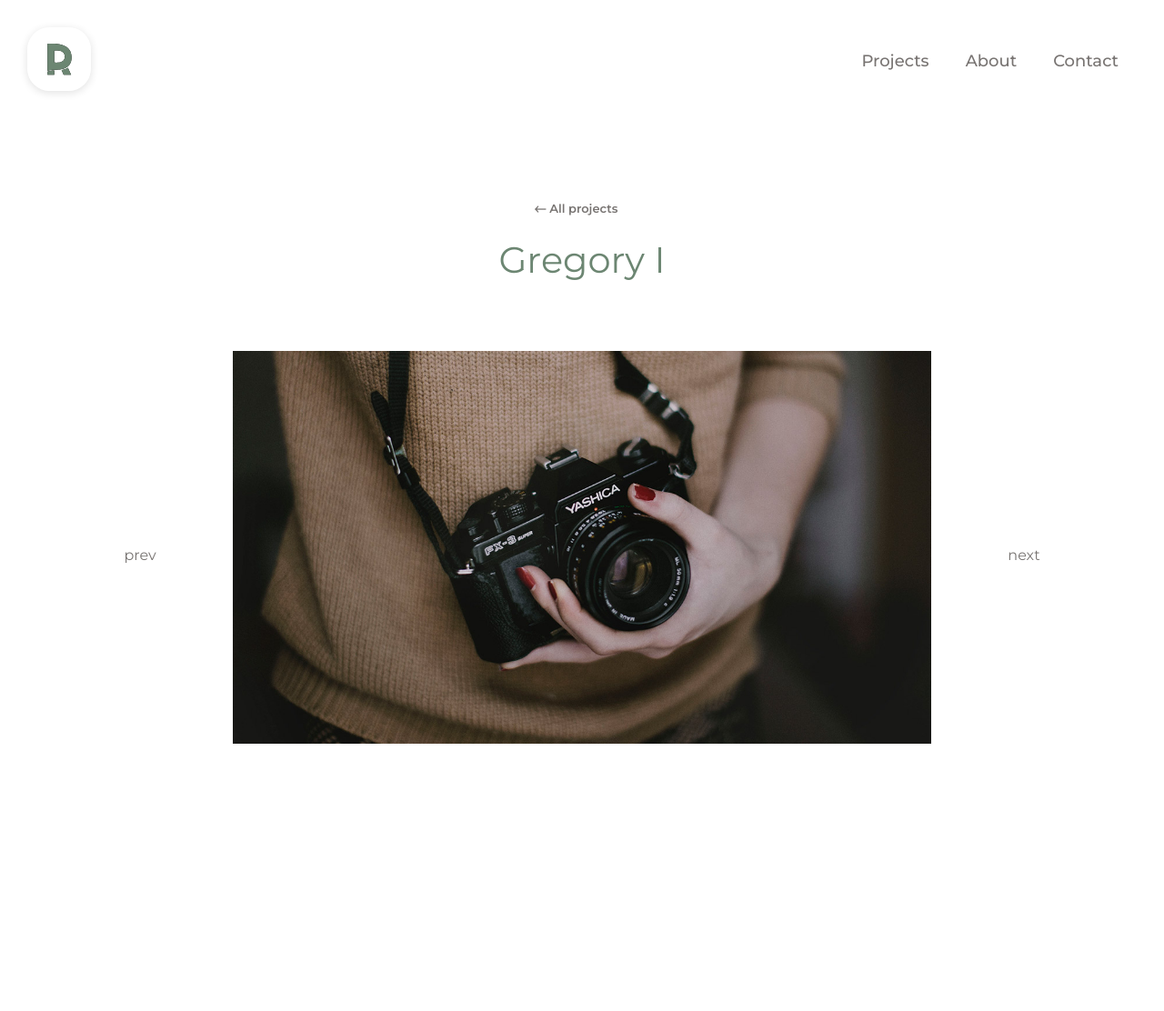
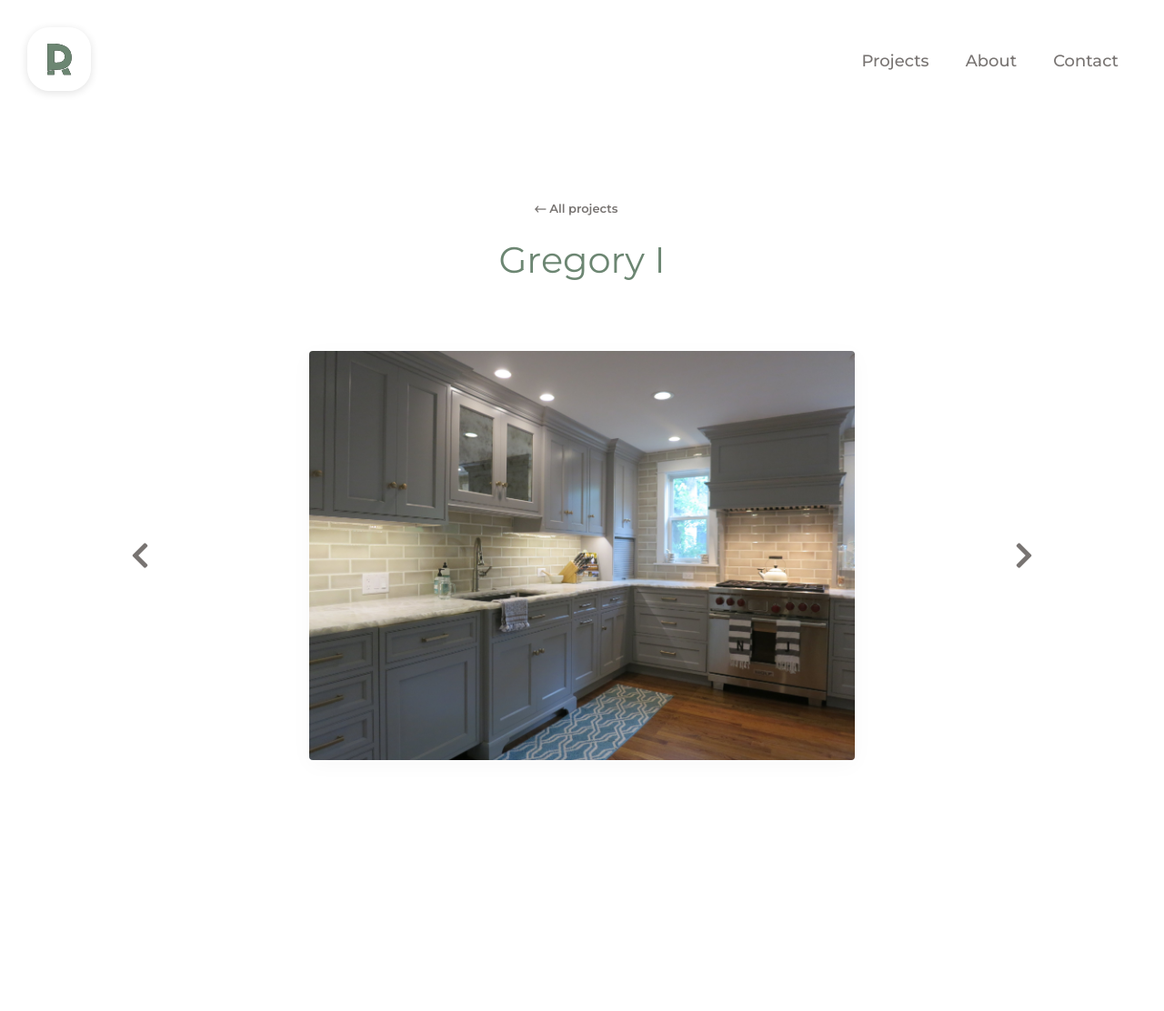
Before and after one commit to mdeely/roveda-design-portfolio-site, a Jekyll site: the page built from _projects/gregory-1.md, in a window 1280 px wide. Shown: the whole page at 91% size. Built offline with Jekyll 4.4.1, drawn with Linux system fonts in a browser that asks for light colours; nearby versions of some CDN libraries; after the commit the page ends 1076 px from its top, so only the background shows below that.

Commit message:
- Added behavoir for slideshow - Updated styling for slideshow - Updated scripts in head for slideshow

```diff
--- /dev/null
+++ b/_includes/carousel.html
@@ -0,0 +1,13 @@
+<div class="carousel__container">
+	<a href="#" class="carousel__previous"><i class="fas fa-chevron-left"></i></a>
+	<ul class="carousel__list">
+		{% for slide in site.projects %}
+			<li class="carousel__slide {% if forloop.first%}active{% endif %}" data-slideshow-index="{{forloop.index}}">
+				<div class="carousel__content">
+					<img src="{{slide.banner_image}}">
+				</div>
+			</li>
+		{% endfor %}
+	</ul>
+	<a href="#" class="carousel__next"><i class="fas fa-chevron-right"></i></a>
+</div>
--- a/_includes/footer.html
+++ b/_includes/footer.html
@@ -1 +1,3 @@
+	<script src="https://ajax.googleapis.com/ajax/libs/jquerymobile/1.4.5/jquery.mobile.min.js"></script>
+	<script src="/assets/js/main.js"></script>
 </html>
--- a/_includes/head.html
+++ b/_includes/head.html
@@ -32,5 +32,5 @@
 		<link rel="stylesheet" href="/css/styles.css">
 		<script src="https://ajax.googleapis.com/ajax/libs/jquery/3.3.1/jquery.min.js"></script>
 		<script src="/assets/js/scripts.js"></script>
-		<!-- <script src="https://ajax.googleapis.com/ajax/libs/jquerymobile/1.4.5/jquery.mobile.min.js"></script> -->
+		<link rel="stylesheet" href="https://use.fontawesome.com/releases/v5.6.3/css/all.css" integrity="sha384-UHRtZLI+pbxtHCWp1t77Bi1L4ZtiqrqD80Kn4Z8NTSRyMA2Fd33n5dQ8lWUE00s/" crossorigin="anonymous">
 </head>
--- a/_layouts/project.html
+++ b/_layouts/project.html
@@ -6,5 +6,6 @@
 		<a class="button button--small button--white" href="/projects">⃪ All projects</a>
 	</div>
 	<h1 class="project__title">{{ page.title }}</h1>
-	{{content}}
+		{% include carousel.html %}
+		{{content}}
 </section>
--- a/_projects/gregory-1.md
+++ b/_projects/gregory-1.md
@@ -4,32 +4,3 @@
 banner_image: "/assets/img/Gregory_1_After-003.jpg"
 description: "Lorem ipsum dolor sit amet, vix oporteat antiopam at, vel paulo signiferumque eu. Et eam petentium salutandi, nam atqui officiis cu. No duo tantas voluptatum, nam no tempor deseruisse, an fabulas laoreet adipisci eam. Qui in scripta ceteros disputando, an hendrerit definiebas quaerendum nec."
 ---
-
-<div class="carousel__container">
-	<a href="#" class="carousel__previous">prev</a>
-	<ul class="carousel__list">
-			<li class="carousel__slide">
-				<div class="carousel__content">
-					{% include image-comparison.html before-image="img-original.jpg"  after-image="img-modified.jpg" %}
-				</div>
-			</li>
-		{% for slide in site.projects %}
-			<li class="carousel__slide {{forloop.index}}">
-				<div class="carousel__content">
-					<img src="{{slide.banner_image}}">
-				</div>
-			</li>
-		{% endfor %}
-	</ul>
-	<a href="#" class="carousel__next">next</a>
-</div>
-<br>
-<br>
-
-<br>
-
-<br>
-
-<br>
-
-<br>
--- a/_sass/modules/_carousel.scss
+++ b/_sass/modules/_carousel.scss
@@ -22,7 +22,7 @@
 			right: 0;
 			display: none;
 
-			&:nth-child(1) {
+			&.active {
 				display: block;
 			}
 
@@ -47,5 +47,10 @@
 		width: 10%;
 		z-index: 800;
 		text-align: center;
+		font-size: 2em;
+
+		i {
+			pointer-events: none;
+		}
 	}
 }
--- a/_sass/utilities/_base.scss
+++ b/_sass/utilities/_base.scss
@@ -1,6 +1,7 @@
 html,
 body {
 	font-family: 'Montserrat', sans-serif;
+	padding-bottom: 10vh;
 }
 
 a {
--- a/assets/js/scripts.js
+++ b/assets/js/scripts.js
@@ -1,4 +1,67 @@
 $( document ).ready(function() {
+
+	//////////////////////
+	// Gather elements //
+	/////////////////////
+
+	if ( $(".carousel__container").length > 0 ) {
+		var carouselPreviousClassName = "carousel__previous";
+		var carouselNextClassName = "carousel__next";
+		var $slider_controls = $(".carousel__next, .carousel__previous");
+		var slideClassName = "carousel__slide";
+		var slideCount = $("."+slideClassName).length;
+	}
+
+	////////////////////
+	// Bind to events //
+	////////////////////
+	$slider_controls.on('click', handleSlideshow );
+
+
+	///////////////
+	// Functions //
+	///////////////
+
+	function handleSlideshow(direction) {
+        direction.stopImmediatePropagation();
+		direction.preventDefault();
+
+		var activeSlide = getActiveSlide();
+		var requestedSlide = null;
+		var slideshowNumber = $(activeSlide).data("slideshow-index");
+
+		if ( $(direction.target).hasClass(carouselPreviousClassName) ) {
+			requestedSlide = slideshowNumber-1;
+
+			if ( requestedSlide == 0 ) {
+				requestedSlide = slideCount;
+			}
+		};
+
+		if ( $(direction.target).hasClass(carouselNextClassName) ) {
+			requestedSlide = slideshowNumber+1;
+
+			if ( requestedSlide > slideCount ) {
+				requestedSlide = 1;
+			};
+
+		};
+
+		updateSlideshow(requestedSlide, activeSlide)
+	}
+
+	function getActiveSlide() {
+		var activeSlide = $("."+slideClassName+".active");
+		return activeSlide;
+	}
+
+	function updateSlideshow(requestedSlide, activeSlide) {
+		var requestedSlide = $("."+slideClassName+"[data-slideshow-index="+requestedSlide+"]");
+
+		$(activeSlide).removeClass("active");
+		$(requestedSlide).addClass("active");
+	}
+
 	// if next is clicked
 	// 	go to .classname plus one
 	// 		if that doesn't exist, go back to first
```
